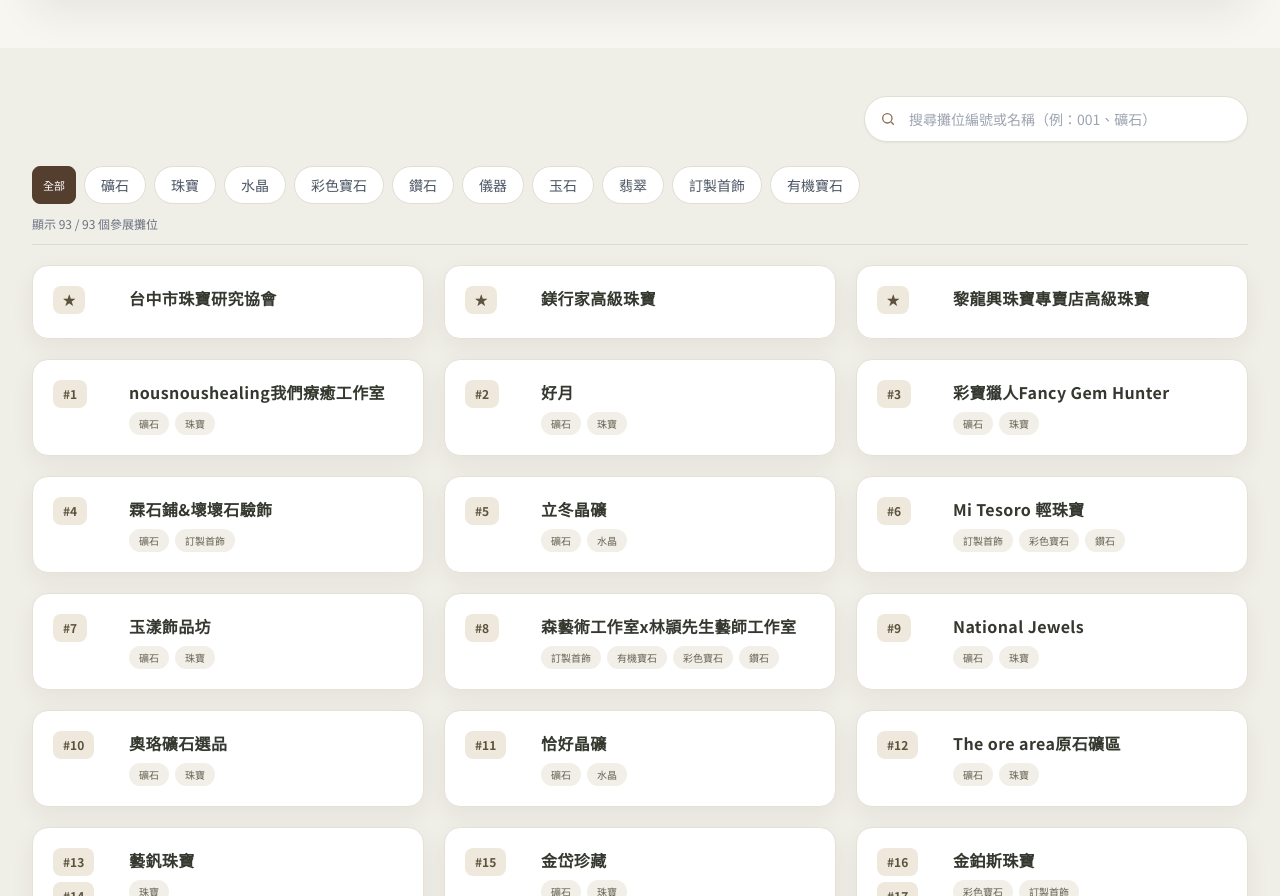
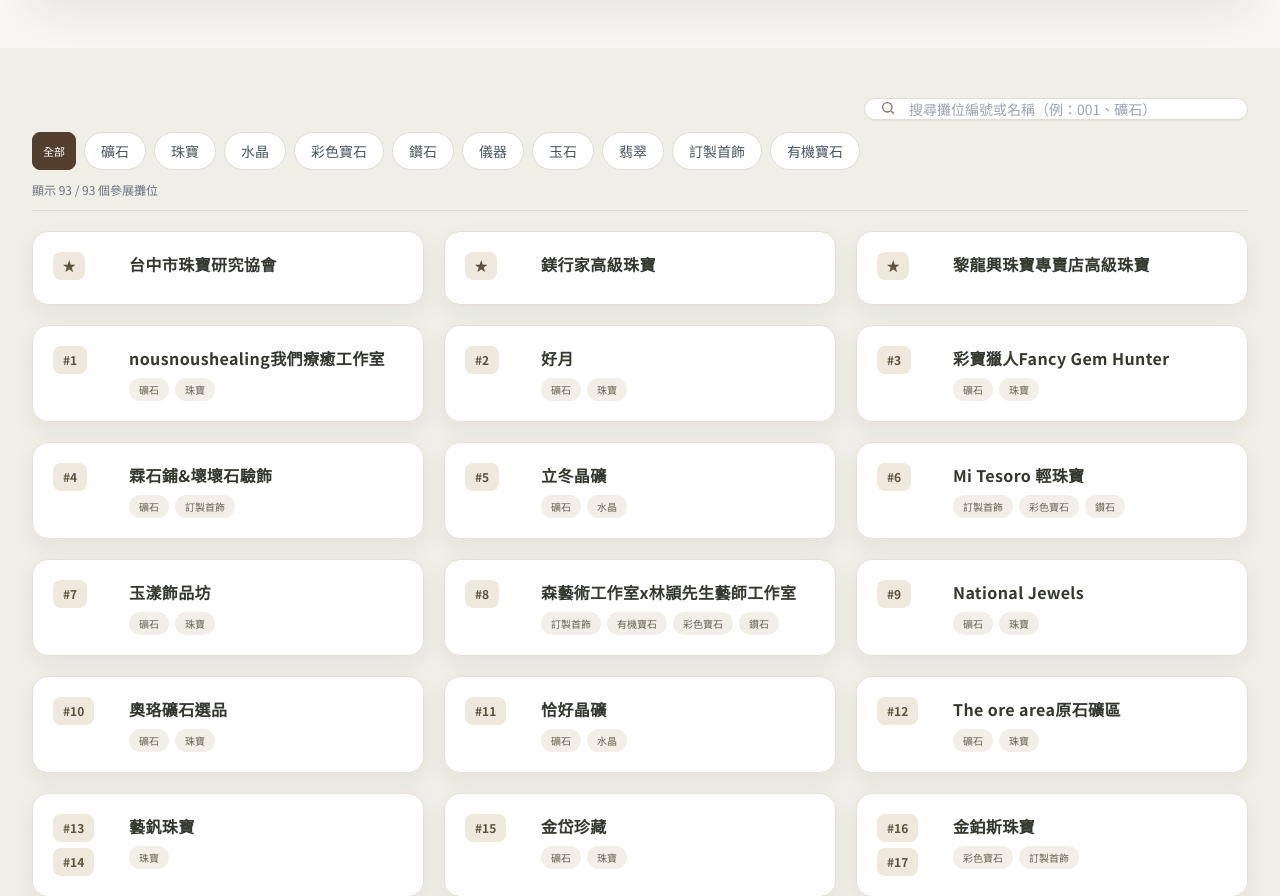
Before and after one commit to JUN-LIN-coder/dadun-treasure-expo, a plain HTML site: page index.html in a window 1280 px wide. Shown: the part 1654-2550 px from the top of the page. Drawn offline with nearby package versions, Linux system fonts and the light colour scheme.

Commit message:
調整版面

```diff
--- a/index.html
+++ b/index.html
@@ -140,13 +140,13 @@
 
         <section id="booths" class="section-anchor bg-[#efeee7] px-4 py-12 sm:px-6 lg:px-8">
             <div class="max-w-7xl mx-auto">
-                <div class="flex justify-end mb-3">
+                <div class="flex justify-end mb-0">
                     <label for="search-input" class="relative block w-full lg:max-w-sm">
                         <svg class="absolute left-4 top-1/2 -translate-y-1/2 w-4 h-4 text-market-600 pointer-events-none" viewBox="0 0 24 24" fill="none" stroke="currentColor" stroke-width="2" stroke-linecap="round" stroke-linejoin="round" aria-hidden="true">
                             <circle cx="11" cy="11" r="7"></circle>
                             <path d="m20 20-3-3"></path>
                         </svg>
-                        <input type="search" id="search-input" placeholder="搜尋攤位編號或名稱（例：001、礦石）" class="w-full bg-white border border-[#e1ded4] rounded-full pl-11 pr-4 py-3 text-sm focus:outline-none focus:border-market-600 shadow-sm">
+                        <input type="search" id="search-input" placeholder="搜尋攤位編號或名稱（例：001、礦石）" class="w-full bg-white border border-[#e1ded4] rounded-full pl-11 pr-4 py-0 text-sm focus:outline-none focus:border-market-600 shadow-sm">
                     </label>
                 </div>
                 <div id="category-chips" class="flex gap-2 overflow-x-auto py-3 text-sm" aria-label="攤位分類">
@@ -155,7 +155,7 @@
                 <div class="flex justify-between items-center border-b border-[#dcd9ce] pb-3 mb-5">
                     <p id="booth-count" class="text-xs text-gray-500" aria-live="polite">載入攤位資料中</p>
                 </div>
-                <div id="booth-list" class="grid grid-cols-1 sm:grid-cols-2 xl:grid-cols-3 gap-4 sm:gap-5"></div>
+                <div id="booth-list" class="grid grid-cols-1 sm:grid-cols-2 xl:grid-cols-3 gap-2.5 sm:gap-5"></div>
             </div>
         </section>
 
```
